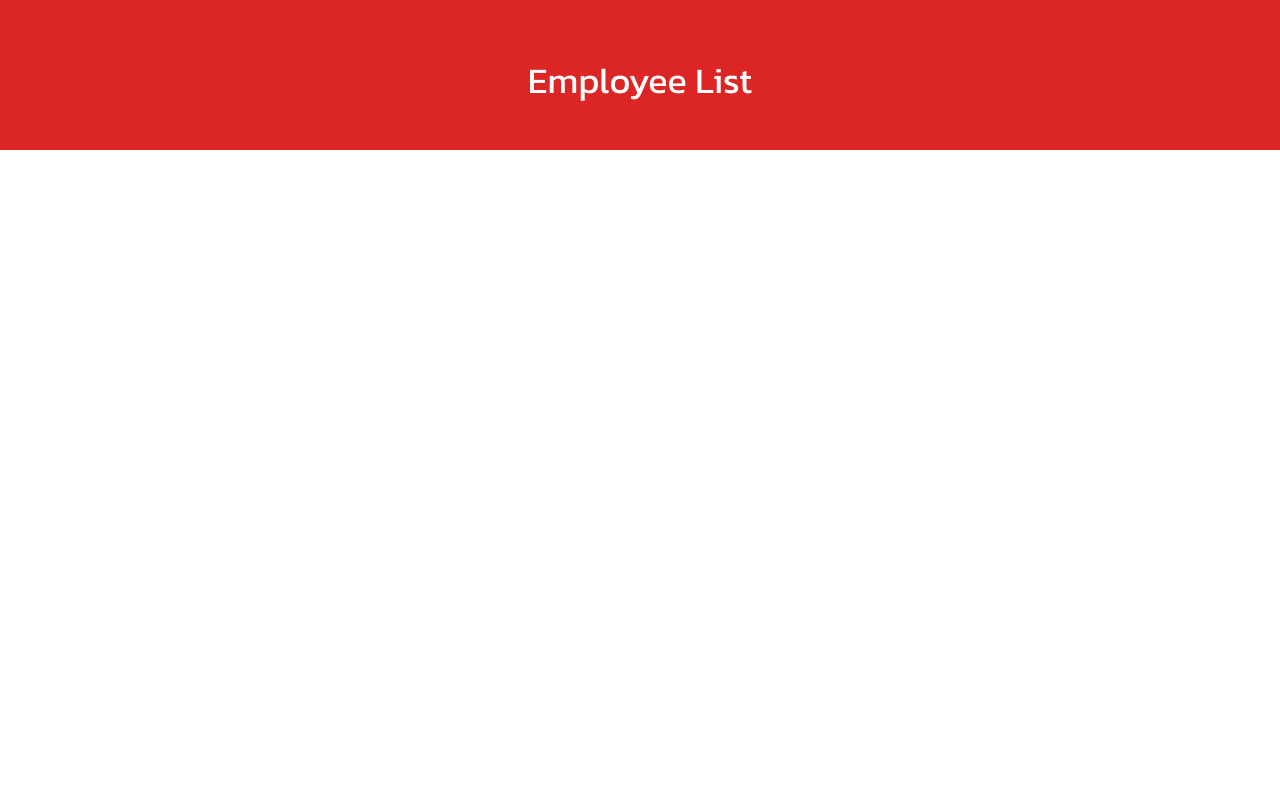
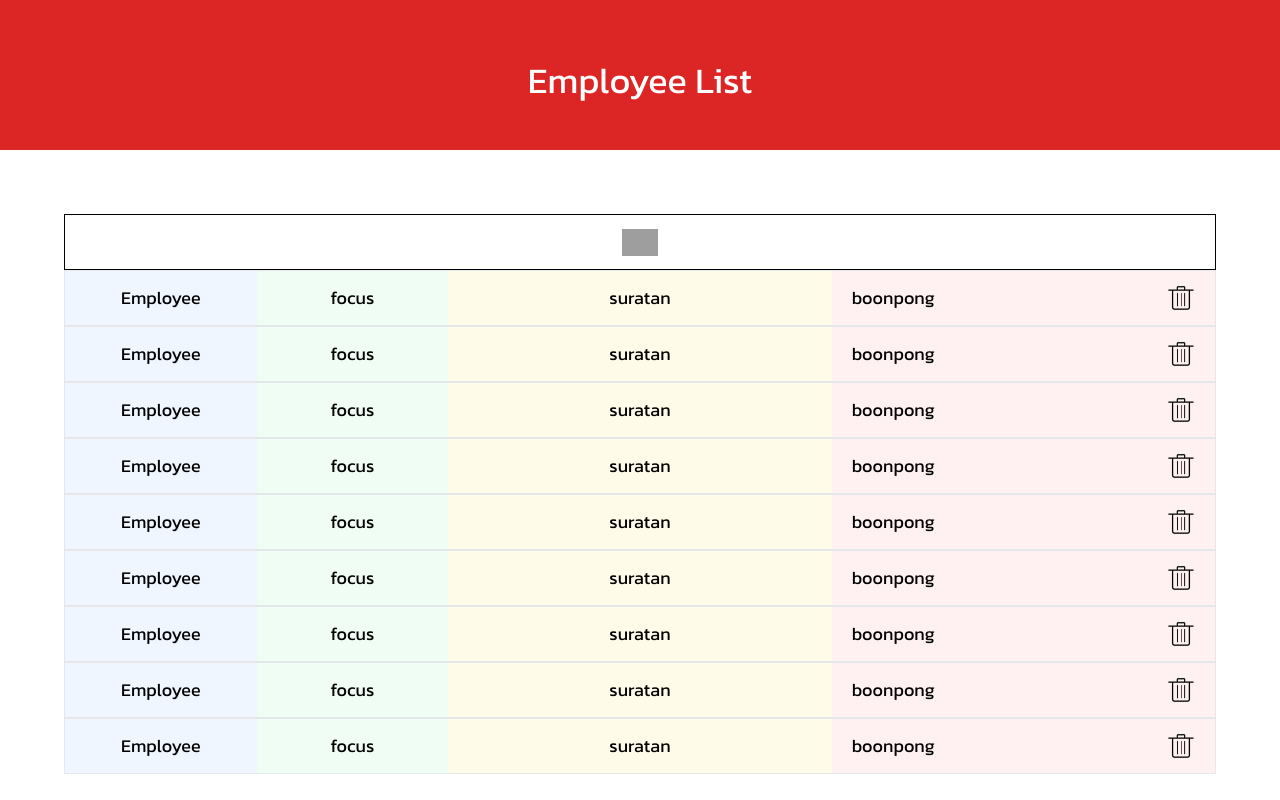
Before and after one commit to DiFve/Restaurant-management-system-frontend, a React (Create React App) app: page /EmployeeList in a window 1280 px wide. Built offline with nearby package versions, Linux system fonts and the light colour scheme; grey boxes are pictures that could not be loaded.

Commit message:
employee list template

```diff
--- a/src/Pages/AddMenuPage.tsx
+++ b/src/Pages/AddMenuPage.tsx
@@ -54,7 +54,7 @@ const AddMenuPage: React.FC = () => {
 
   const inputNewFoodType = (event:any) => {
     setNewFoodType(event.currentTarget.value)
-  }
+  };
 
   const inputDescribtion = (event: any) => {
     setDescribtion(event.currentTarget.value);
--- a/src/Pages/EmployeeListPage.tsx
+++ b/src/Pages/EmployeeListPage.tsx
@@ -1,8 +1,94 @@
 import HeaderBar from "../components/RestaurantManagerBar";
+import Employee from "../components/employeeComponent";
+import deleteIcon from "../components/img/add_icon.jpg";
 const EmployeeListPage: React.FC = () => {
-
-    return <div>
-        <HeaderBar name="Employee List"></HeaderBar>
+  let EmployeeList = [
+    {
+      role: "Employee",
+      nickname: "focus",
+      name: "suratan",
+      surname: "boonpong",
+    },
+    {
+      role: "Employee",
+      nickname: "focus",
+      name: "suratan",
+      surname: "boonpong",
+    },
+    {
+      role: "Employee",
+      nickname: "focus",
+      name: "suratan",
+      surname: "boonpong",
+    },
+    {
+      role: "Employee",
+      nickname: "focus",
+      name: "suratan",
+      surname: "boonpong",
+    },
+    {
+      role: "Employee",
+      nickname: "focus",
+      name: "suratan",
+      surname: "boonpong",
+    },
+    {
+      role: "Employee",
+      nickname: "focus",
+      name: "suratan",
+      surname: "boonpong",
+    },
+    {
+      role: "Employee",
+      nickname: "focus",
+      name: "suratan",
+      surname: "boonpong",
+    },
+    {
+      role: "Employee",
+      nickname: "focus",
+      name: "suratan",
+      surname: "boonpong",
+    },
+    {
+      role: "Employee",
+      nickname: "focus",
+      name: "suratan",
+      surname: "boonpong",
+    },
+    {
+      role: "Employee",
+      nickname: "focus",
+      name: "suratan",
+      surname: "boonpong",
+    },
+    {
+      role: "Employee",
+      nickname: "focus",
+      name: "suratan",
+      surname: "boonpong",
+    },
+  ];
+  return (
+    <div>
+      <HeaderBar name="Employee List"></HeaderBar>
+      <div className="flex flex-col items-center overflow-y-scroll w-full h-[70vh] mt-16">
+        <button className="flex w-[90%] h-[10%] border border-black justify-center items-center">
+          <img src={deleteIcon} className="flex h-[50%]" />
+        </button>
+        {EmployeeList.map((employee) => {
+          return (
+            <Employee
+              role={employee.role}
+              nickname={employee.nickname}
+              name={employee.name}
+              surname={employee.surname}
+            ></Employee>
+          );
+        })}
+      </div>
     </div>
+  );
 };
 export default EmployeeListPage;
--- a/src/Pages/ManagerMenuPage.tsx
+++ b/src/Pages/ManagerMenuPage.tsx
@@ -3,17 +3,32 @@ import MenuComponent from "../components/ManagerMenuComponent";
 import AddIcon from "../components/img/add_icon.jpg";
 import { useNavigate } from "react-router-dom";
 const ManagerMenuPage: React.FC = () => {
-
   let Menus = [
     {
       name: "hua moo",
       price: "0",
       pic: "https://www.pitchameat.com/wp-content/uploads/2022/02/%E0%B8%AB%E0%B8%B1%E0%B8%A7%E0%B8%AB%E0%B8%A1%E0%B8%B9%E0%B9%84%E0%B8%AB%E0%B8%A7%E0%B9%89%E0%B9%80%E0%B8%88%E0%B9%89%E0%B8%B2.jpg",
     },
-    { name: "กระเพราไข่ดาว", price: "0", pic: "https://sls-prod.api-onscene.com/partner_files/trueidintrend/6410/New%20Project.jpg" },
-    { name: "kuy ต้ม", price: "0", pic: "https://upload.wikimedia.org/wikipedia/commons/a/ab/Shark_fin_stew.jpg" },
-    { name: "กันชา", price: "0", pic: "http://www.disthai.com/images/content/original-1634718351789.jpg" },
-    { name: "เหี้ย", price: "0", pic: "https://media.komchadluek.net/uploads/images/md/2021/09/UWTmNq2oOoaOOArz5qfp.jpg?x-image-process=style/LG" },
+    {
+      name: "กระเพราไข่ดาว",
+      price: "0",
+      pic: "https://sls-prod.api-onscene.com/partner_files/trueidintrend/6410/New%20Project.jpg",
+    },
+    {
+      name: "kuy ต้ม",
+      price: "0",
+      pic: "https://upload.wikimedia.org/wikipedia/commons/a/ab/Shark_fin_stew.jpg",
+    },
+    {
+      name: "กันชา",
+      price: "0",
+      pic: "http://www.disthai.com/images/content/original-1634718351789.jpg",
+    },
+    {
+      name: "เหี้ย",
+      price: "0",
+      pic: "https://media.komchadluek.net/uploads/images/md/2021/09/UWTmNq2oOoaOOArz5qfp.jpg?x-image-process=style/LG",
+    },
   ];
   const navigate = useNavigate();
 
@@ -21,20 +36,11 @@ const ManagerMenuPage: React.FC = () => {
     navigate("/ManagerMenu/addMenu");
   };
 
-
-
   return (
     <div>
       <div className="bg-white">
         <HeaderBar name="Menu"></HeaderBar>
         <div className="flex flex-row flex-wrap p-[10px] w-full h-auto justify-start">
-          {Menus.map((menu) => (
-            <MenuComponent
-              name={menu.name}
-              price={menu.price}
-              pic={menu.pic}
-            ></MenuComponent>
-          ))}
           <div className="sm:w-1/2 md:w-1/2 lg:w-1/3 xl:w-1/4 w-full h-[160px] p-[10px] mb-[10px]">
             <div
               onClick={onClickAddMenu}
@@ -43,6 +49,13 @@ const ManagerMenuPage: React.FC = () => {
               <img src={AddIcon} className="h-10 w-10 rounded-full" />
             </div>
           </div>
+          {Menus.map((menu) => (
+            <MenuComponent
+              name={menu.name}
+              price={menu.price}
+              pic={menu.pic}
+            ></MenuComponent>
+          ))}
         </div>
       </div>
     </div>
--- /dev/null
+++ b/src/components/employeeComponent.tsx
@@ -0,0 +1,33 @@
+import React from "react";
+import deleteIcon from "./img/delete_icon.png";
+interface menu {
+  role: string;
+  nickname: string;
+  name: string;
+  surname: string;
+}
+const employeeComponent: React.FC<menu> = (props) => {
+  return (
+    <div className="flex flex-row w-[90%] h-[10%] border">
+      <div className="xl:text-lg lg:text-md md:text-md sm:text-sm text-xs flex w-1/6 h-full bg-blue-50 justify-center items-center">
+        {props.role}
+      </div>
+      <div className="xl:text-lg lg:text-md md:text-md sm:text-sm text-xs flex w-1/6 h-full bg-green-50 justify-center items-center">
+        {props.nickname}
+      </div>
+      <div className="xl:text-lg lg:text-md md:text-md sm:text-sm text-xs flex w-1/3 h-full bg-yellow-50 justify-center items-center">
+        {props.name}
+      </div>
+      <div className="flex w-1/3 h-full bg-rose-50 justify-between items-center">
+        <span className="xl:text-lg lg:text-md md:text-md sm:text-sm text-xs ml-2 md:ml-3 lg:ml-4 xl:ml-5">
+            {props.surname}
+        </span>
+        <button className="h-[50%] mr-2 md:mr-3 lg:mr-4 xl:mr-5">
+            <img src={deleteIcon} className="h-full"/>
+        </button>
+      </div>
+    </div>
+  );
+};
+
+export default employeeComponent;
```
Also changed, not shown: src/components/img/delete_icon.png (added).
